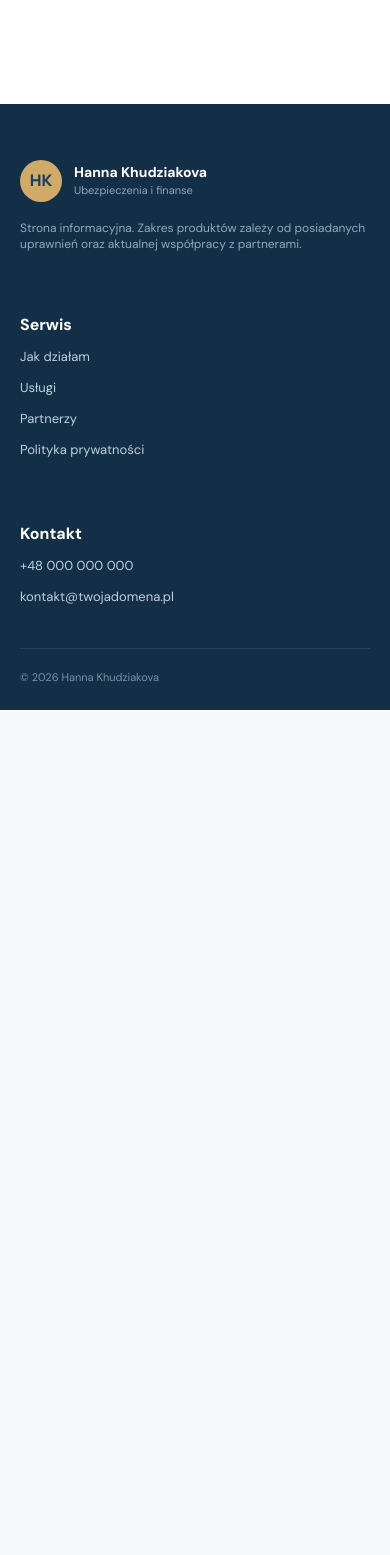
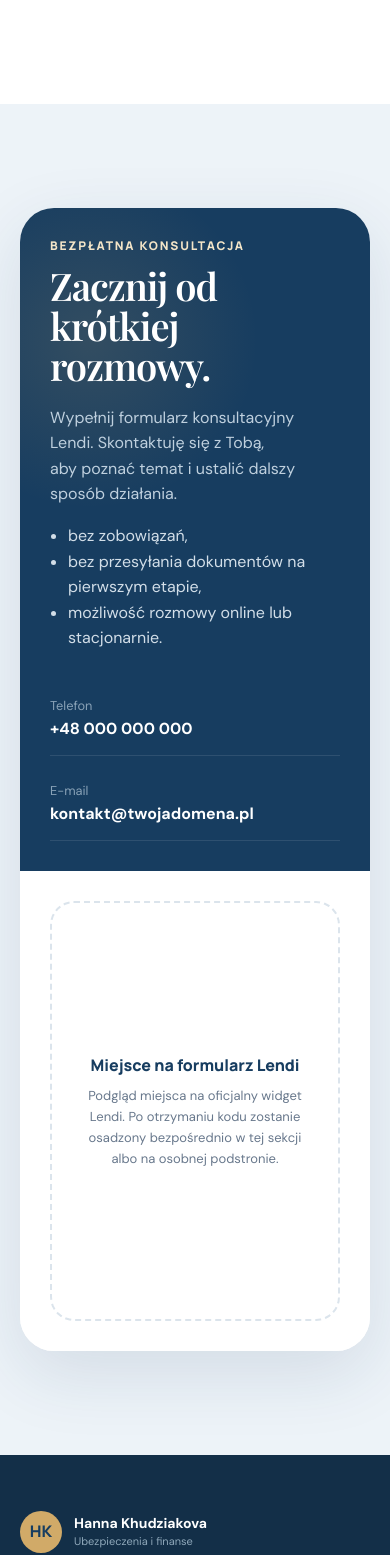
Before and after one commit to MenroMi/insurance-agent, a Next.js app: page / in a window 390 px wide. Shown: the part 9461-11016 px from the top of the page. Before the commit the page ends 10171 px from the top, so only its background shows below. Built offline with nearby package versions, Linux system fonts and the light colour scheme.

Commit message:
feat: add Consultation section

```diff
--- /dev/null
+++ b/src/app/_components/Consultation.tsx
@@ -0,0 +1,87 @@
+import { Reveal } from '@/components/Reveal';
+import { contact } from '@/content/contact';
+
+export const Consultation = () => {
+  return (
+    <section id="contact" className="bg-surface-soft py-26">
+      <Reveal className="mx-auto w-[min(100%-40px,var(--container-site))]">
+        {/*
+          The dark panel is ported as it stands. It breaks the brief's theme
+          lock (retire item 8), which is deferred: the design phase decides
+          between committing to a full theme and toning this down. Do not fix
+          it here.
+        */}
+        <div className="grid overflow-hidden rounded-5xl bg-surface shadow-card lg:grid-cols-[0.82fr_1.18fr]">
+          {/*
+            styles.css line 601 sets both in one `background` shorthand. Split
+            here on purpose: Tailwind cannot type a `bg-[...]` whose layers mix
+            a gradient and a bare colour, and emits no rule at all for it. The
+            painted result is the same, since background-image sits over
+            background-color.
+          */}
+          <div className="bg-primary-dark bg-[image:radial-gradient(circle_at_20%_20%,rgb(210_170_104/0.15),transparent_28%)] p-7.5 text-white sm:p-12">
+            <p className="mb-3 font-label text-xs font-extrabold uppercase tracking-[0.15em] text-accent-soft">
+              Bezpłatna konsultacja
+            </p>
+            <h2 className="mb-4.5 font-display text-[clamp(38px,4.6vw,60px)] leading-[1.06] tracking-[-0.028em]">
+              Zacznij od krótkiej rozmowy.
+            </h2>
+            <p className="max-w-[65ch] text-consult-body">
+              Wypełnij formularz konsultacyjny Lendi. Skontaktuję się z Tobą,
+              aby poznać temat i ustalić dalszy sposób działania.
+            </p>
+
+            <ul className="mt-4 max-w-[65ch] list-disc pl-4.5 text-consult-list">
+              <li>bez zobowiązań,</li>
+              <li>bez przesyłania dokumentów na pierwszym etapie,</li>
+              <li>możliwość rozmowy online lub stacjonarnie.</li>
+            </ul>
+
+            <div className="mt-8 grid gap-3">
+              <a
+                href={contact.phoneHref}
+                className="border-b border-white/10 py-3.25 transition hover:border-white/30"
+              >
+                <small className="block text-consult-label">Telefon</small>
+                <strong className="block tabular-nums">{contact.phone}</strong>
+              </a>
+              <a
+                href={`mailto:${contact.email}`}
+                className="border-b border-white/10 py-3.25 transition hover:border-white/30"
+              >
+                <small className="block text-consult-label">E-mail</small>
+                <strong className="block">{contact.email}</strong>
+              </a>
+            </div>
+          </div>
+
+          <div className="bg-surface p-7.5 sm:p-9.5">
+            {/*
+              TODO: embed the official Lendi widget here.
+              Retire item 1 forbids rebuilding the legacy fake form out of
+              divs, so this stays a labeled slot until the real embed code
+              arrives. The widget must bring its own loading, error and
+              validation states (retire item 19) and cookie consent (item 27).
+            */}
+            <div
+              data-testid="lendi-slot"
+              className="grid min-h-105 place-items-center rounded-2xl border-2 border-dashed border-line p-8 text-center"
+            >
+              <div>
+                <p className="font-label font-extrabold text-primary-dark">
+                  Miejsce na formularz Lendi
+                </p>
+                {/* Legacy caption, styles.css .widget-caption, ported verbatim. */}
+                <p className="mx-auto mt-2 max-w-[46ch] text-[13px] text-muted">
+                  Podgląd miejsca na oficjalny widget Lendi. Po otrzymaniu kodu
+                  zostanie osadzony bezpośrednio w tej sekcji albo na osobnej
+                  podstronie.
+                </p>
+              </div>
+            </div>
+          </div>
+        </div>
+      </Reveal>
+    </section>
+  );
+};
--- a/src/app/globals.css
+++ b/src/app/globals.css
@@ -41,6 +41,16 @@
 
   /* Partner logo tile border, from styles.css line 574 */
   --color-logo-line: #dce6ed;
+
+  /*
+   * Text on the dark consultation panel, from styles.css lines 607-626. Same
+   * reason as the footer four: never in the brief's palette, so raw hex in the
+   * component would hide them from the design phase. Retire item 8 (theme lock)
+   * decides whether this panel stays dark at all.
+   */
+  --color-consult-body: #bfd0de;
+  --color-consult-list: #d2dee8;
+  --color-consult-label: #89a2b7;
 
   /*
    * DEFERRED DEBT, must be revisited before launch.
--- a/src/app/page.tsx
+++ b/src/app/page.tsx
@@ -1,3 +1,4 @@
+import { Consultation } from '@/app/_components/Consultation';
 import { Hero } from '@/app/_components/Hero';
 import { Journey } from '@/app/_components/Journey';
 import { PartnerMarquee } from '@/app/_components/PartnerMarquee';
@@ -12,6 +13,7 @@ export default function HomePage() {
       <Journey />
       <Services />
       <Partners />
+      <Consultation />
     </main>
   );
 }
```
Also changed, not shown: 2 other files (tests, documents, lock files or other folders).
